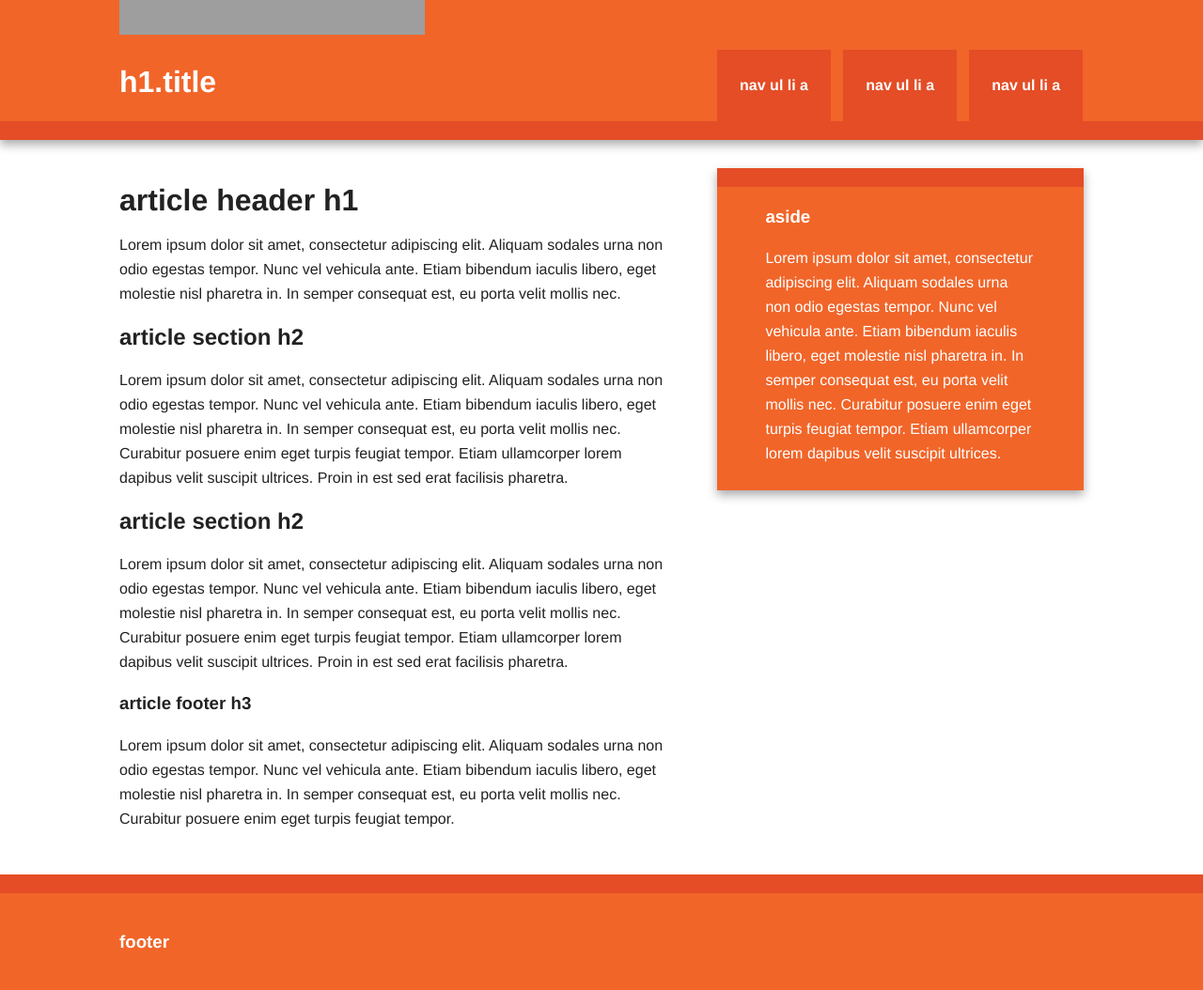
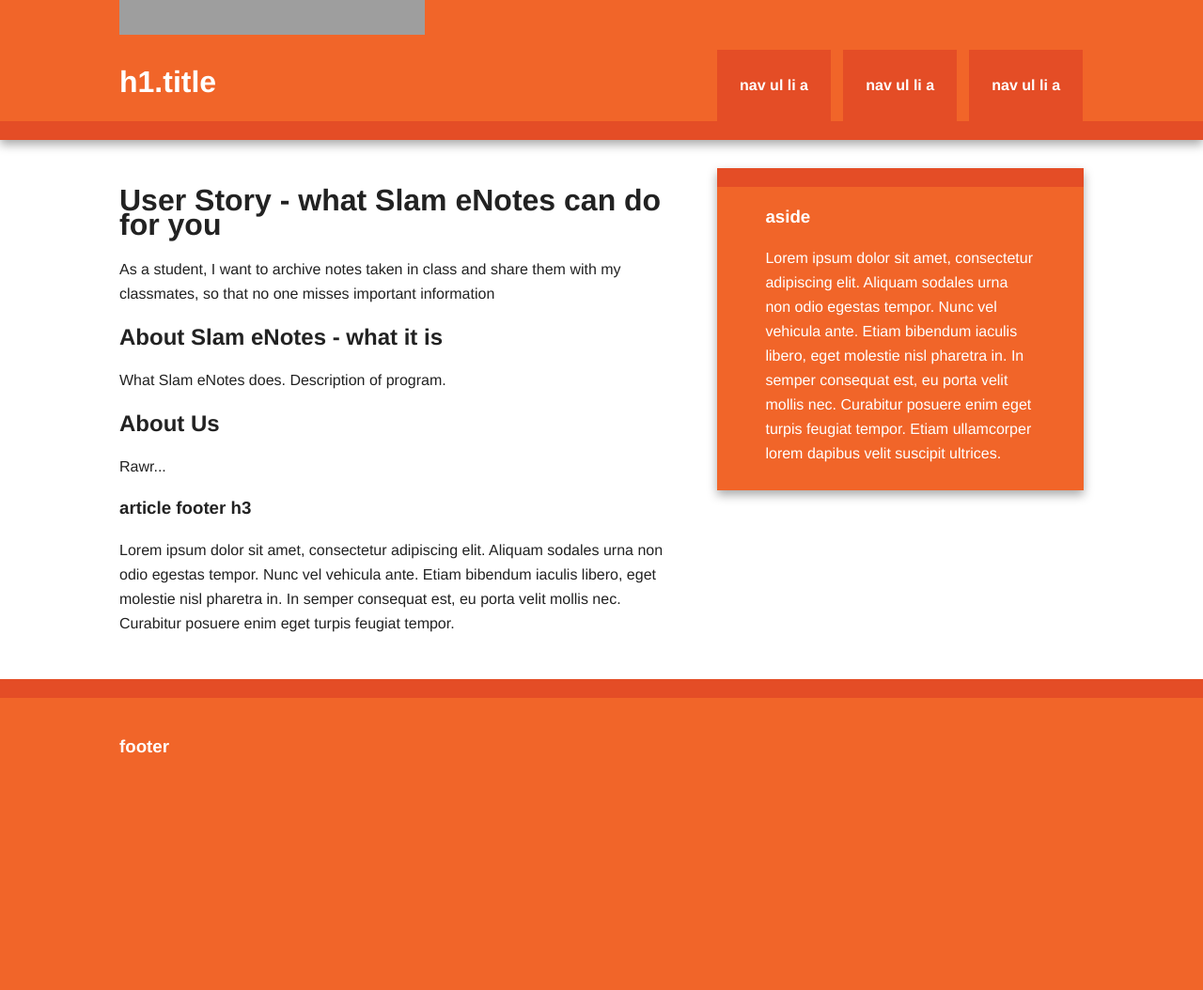
Before and after one commit to CS3398-Arctic/CS3398-Arctic-F2016, a Django app: page / in a window 1280 px wide. Shown: the part 429-1483 px from the top of the page at 94% size. After the commit the page ends 1231 px from the top, so only its background shows below. Run offline with Django 3.2, Linux system fonts and the light colour scheme; some libraries are stand-ins or nearby versions; grey boxes are pictures that could not be loaded.

Commit message:
Working on main page. Put in placeholders for sections of the main page.

```diff
--- a/templates/index.html
+++ b/templates/index.html
@@ -44,16 +44,16 @@
                     <header>
 
 
-                        <h1>article header h1</h1>
-                        <p>Lorem ipsum dolor sit amet, consectetur adipiscing elit. Aliquam sodales urna non odio egestas tempor. Nunc vel vehicula ante. Etiam bibendum iaculis libero, eget molestie nisl pharetra in. In semper consequat est, eu porta velit mollis nec.</p>
+                        <h1>User Story - what Slam eNotes can do for you</h1>
+                        <p>As a student, I want to archive notes taken in class and share them with my classmates, so that no one misses important information</p>
                     </header>
                     <section>
-                        <h2>article section h2</h2>
-                        <p>Lorem ipsum dolor sit amet, consectetur adipiscing elit. Aliquam sodales urna non odio egestas tempor. Nunc vel vehicula ante. Etiam bibendum iaculis libero, eget molestie nisl pharetra in. In semper consequat est, eu porta velit mollis nec. Curabitur posuere enim eget turpis feugiat tempor. Etiam ullamcorper lorem dapibus velit suscipit ultrices. Proin in est sed erat facilisis pharetra.</p>
+                        <h2>About Slam eNotes - what it is</h2>
+                        <p> What Slam eNotes does. Description of program.</p>
                     </section>
                     <section>
-                        <h2>article section h2</h2>
-                        <p>Lorem ipsum dolor sit amet, consectetur adipiscing elit. Aliquam sodales urna non odio egestas tempor. Nunc vel vehicula ante. Etiam bibendum iaculis libero, eget molestie nisl pharetra in. In semper consequat est, eu porta velit mollis nec. Curabitur posuere enim eget turpis feugiat tempor. Etiam ullamcorper lorem dapibus velit suscipit ultrices. Proin in est sed erat facilisis pharetra.</p>
+                        <h2>About Us</h2>
+                        <p>Rawr...</p>
                     </section>
                     <footer>
                         <h3>article footer h3</h3>
```
